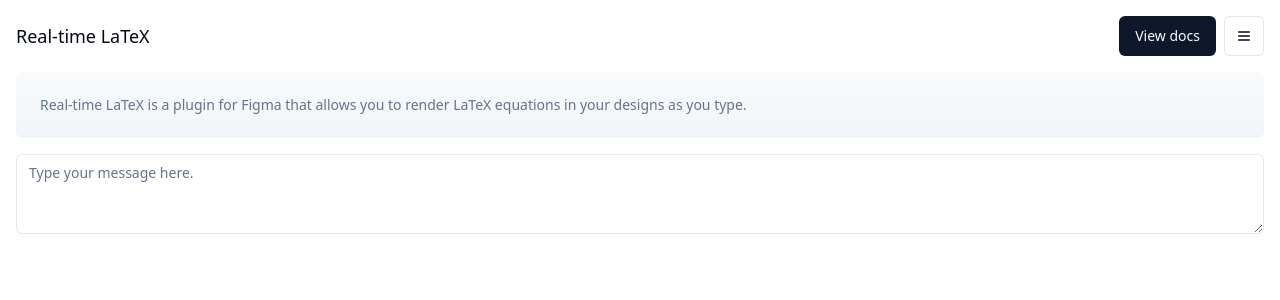
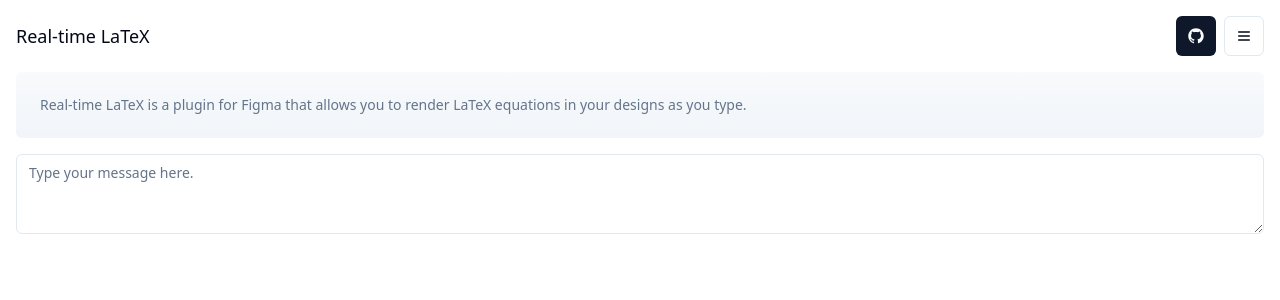
Before and after one commit to Arron-Stothart/instant-latex-for-figma, a React app: page / in a window 1280 px wide. Shown: the top 300 px of the page. Built offline with nearby package versions, Linux system fonts and the light colour scheme.

Commit message:
feat: Add view Github Repo Button to Settings Popover

```diff
--- a/src/app/components/App.tsx
+++ b/src/app/components/App.tsx
@@ -8,6 +8,7 @@
 import IntroductionCard from './IntroductionCard';
 import LatexTextArea from './LatexTextArea';
 import { renderLatex, validateLatex } from '@/lib/latexRendering';
+import { GitHubLogoIcon } from '@radix-ui/react-icons';
 
 function App() {
   const [latexInput, setLatexInput] = React.useState<string | null>(null);
@@ -55,8 +56,10 @@
         <p className="text-lg font-medium">Real-time LaTeX</p>
 
         <div className="flex flex-row space-x-2 items-center justify-end">
-          <Button variant="default">
-            <p className="text-sm">View docs</p>
+          <Button variant="default" size="icon" asChild>
+            <a href="https://github.com/Arron-Stothart/real-time-latex" target="_blank" rel="noopener noreferrer">
+              <GitHubLogoIcon className="h-4 w-4" />
+            </a>
           </Button>
           <Popover>
             <PopoverTrigger asChild>
```
Also changed, not shown: src/app/components/SettingsMenuContent.tsx (indentation only).
